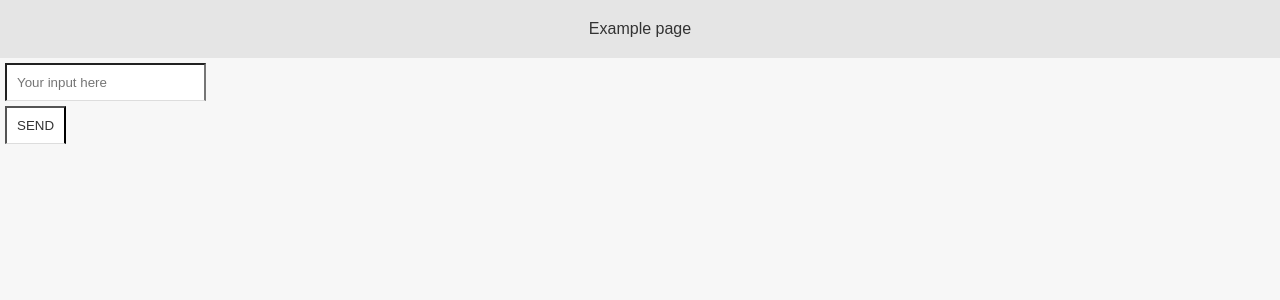
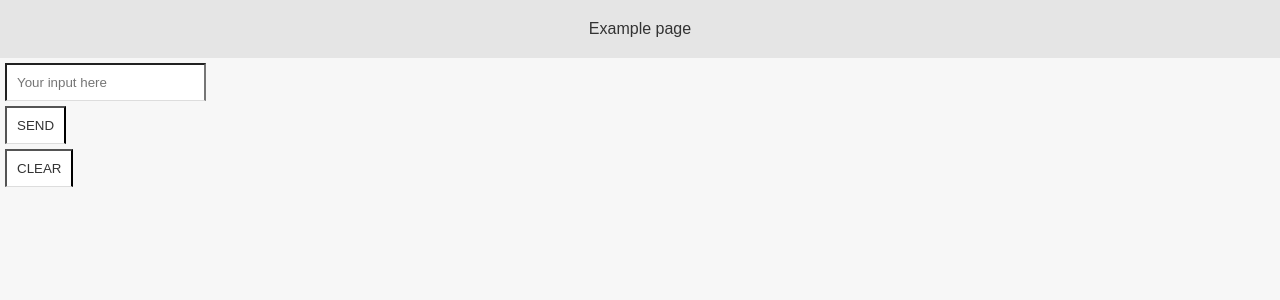
Before and after one commit to skywalker0823/chatGPT, a Flask app: page / in a window 1280 px wide. Shown: the top 300 px of the page. Run offline with Flask 2, Linux system fonts and the light colour scheme.

Commit message:
start for LINE

```diff
--- a/static/css/style.css
+++ b/static/css/style.css
@@ -22,7 +22,7 @@ body {
     margin: 5px;
 }
 
-.send_button{
+.buttons{
     background-color: #FFF;
     border-bottom: 1px solid #DDD;
     color: #333;
--- a/static/js/script.js
+++ b/static/js/script.js
@@ -25,3 +25,8 @@ send = async () => {
     document.getElementById("loading").style.display = "none";
     document.getElementById("response").innerHTML = data;
 }
+
+document.getElementById("clear_button").addEventListener("click", () => {
+    document.getElementById("message").value = "";
+    document.getElementById("response").innerHTML = "";
+});
--- a/templates/index.html
+++ b/templates/index.html
@@ -13,7 +13,8 @@
     <input class="search_bar" id="message" type="text" placeholder="Your input here">
     <img id="loading" src="/static/img/loading.gif">
     <div id="response"></div>
-    <button class="send_button" onclick="send()">SEND</button>
+    <button class="buttons" onclick="send()">SEND</button>
+    <button class="buttons" id="clear_button">CLEAR</button>
     <script src="/static/js/script.js"></script>
 </body>
 </html>
```
Also changed, not shown: 1 other file.
